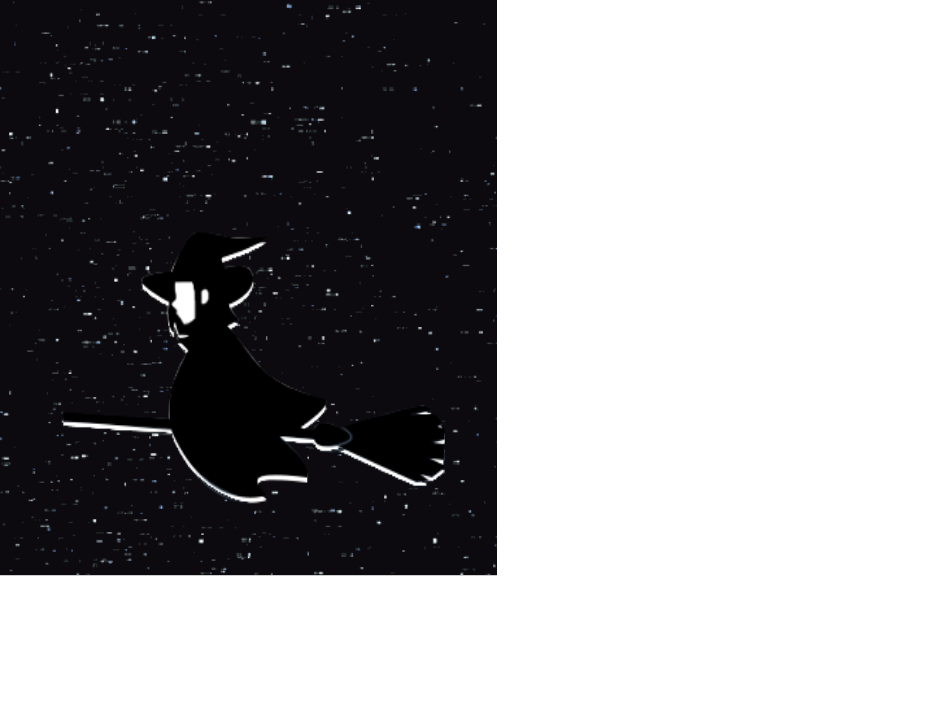
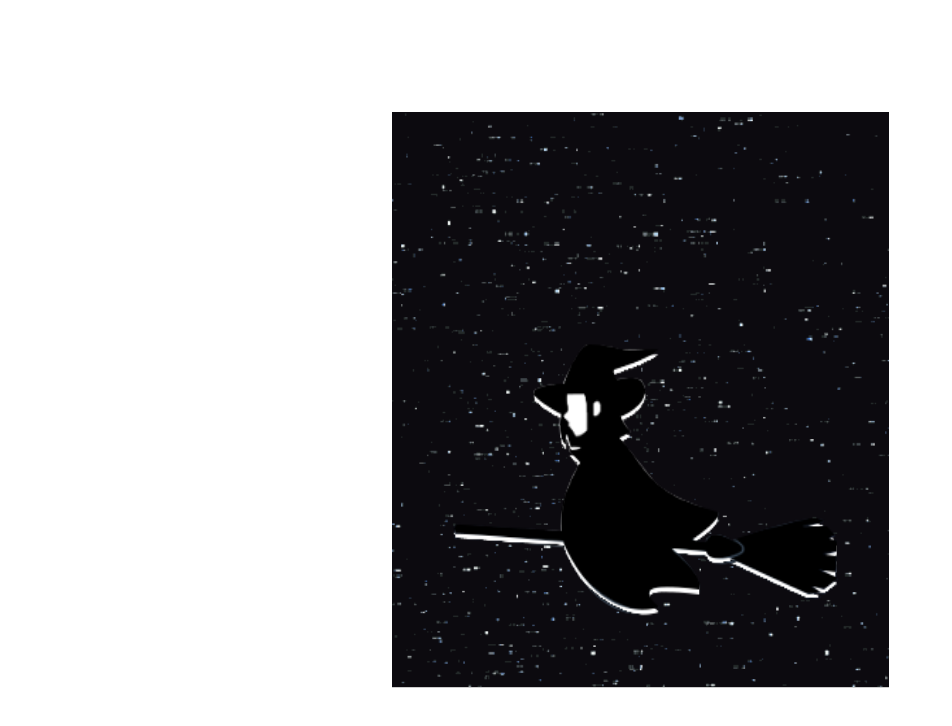
Before and after one commit to yuseeon/witch, a plain HTML site: page witch.html in a window 1280 px wide. Shown: the whole page, without its empty margins (0-952 px from the left). Drawn offline with nearby package versions, Linux system fonts and the light colour scheme; files whose address does not match are found by name.

Commit message:
Add files via upload

```diff
--- a/style.css
+++ b/style.css
@@ -10,6 +10,7 @@ body {
     justify-content: center;
     align-items: center;
     text-align: center;
+    height: 100vh;
 }
 
 /* .hc { top: 50%;
@@ -26,9 +27,8 @@ div.banner {
     background: #ccc;
     width: 497px;
     height: 576px;
-    left: 0px;
-    top: 0px;
-    position: absolute;
+    top: 0;
+    position: relative;
     font-family: 'Lora', serif;
     background-image: url(./image/우주.gif);
     background-position: 0 0, right top;
```
